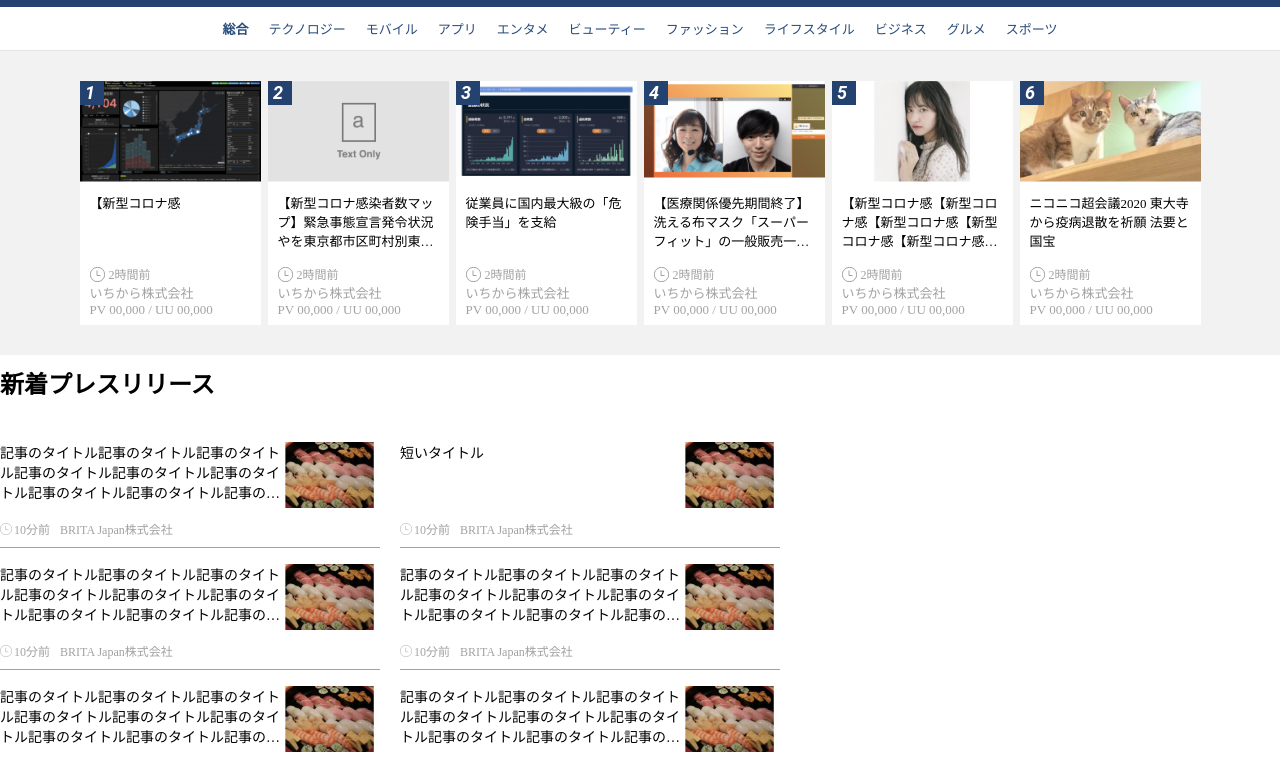
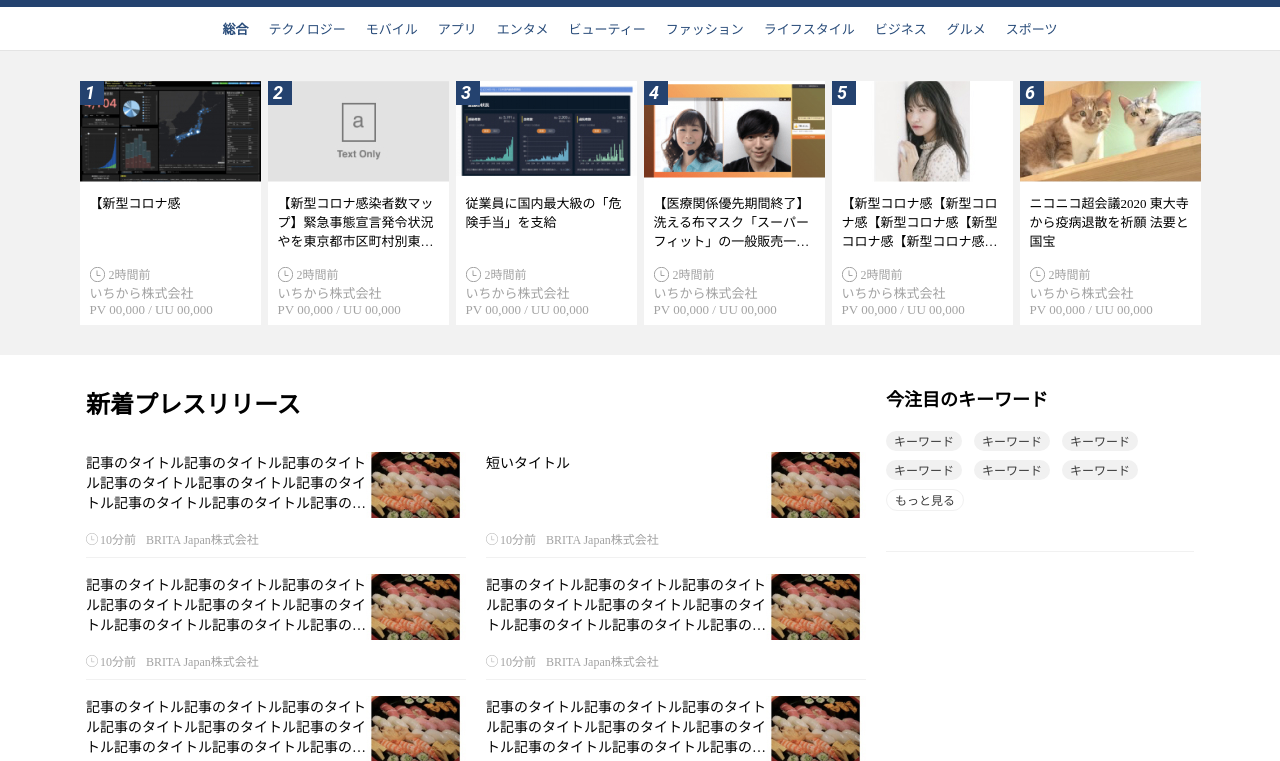
Before and after one commit to Romira915/training-html-css, a plain HTML site: page index.html in a window 1280 px wide. Shown: the part 74-835 px from the top of the page. Drawn offline with Linux system fonts and the light colour scheme.

Commit message:
feature: キーワードエリア実装とメインコンテンツの全体レイアウト

```diff
--- a/index.html
+++ b/index.html
@@ -375,7 +375,7 @@
             </ol>
         </section>
 
-        <main>
+        <main class="content">
             <section class="new-pressrelease">
                 <h2 class="new-pressrelease__head2">
                     新着プレスリリース
@@ -557,6 +557,48 @@
                 </div>
 
             </section>
+            <section class="keyword-section">
+                <h2 class="keyword-section__head2">
+                    今注目のキーワード
+                </h2>
+                <ul class="keyword__list">
+                    <li class="keyword__word">
+                        <a href="#">
+                            キーワード
+                        </a>
+                    </li>
+                    <li class="keyword__word">
+                        <a href="#">
+                            キーワード
+                        </a>
+                    </li>
+                    <li class="keyword__word">
+                        <a href="#">
+                            キーワード
+                        </a>
+                    </li>
+                    <li class="keyword__word">
+                        <a href="#">
+                            キーワード
+                        </a>
+                    </li>
+                    <li class="keyword__word">
+                        <a href="#">
+                            キーワード
+                        </a>
+                    </li>
+                    <li class="keyword__word">
+                        <a href="#">
+                            キーワード
+                        </a>
+                    </li>
+                    <li class="keyword__word keyword__more">
+                        <a href="#">
+                            もっと見る
+                        </a>
+                    </li>
+                </ul>
+            </section>
         </main>
     </div>
 </body>
--- a/style.css
+++ b/style.css
@@ -2,6 +2,7 @@
   --standard-font-size: 13px;
   --sm-font-size: 12px;
   --lg-font-size: 14px;
+  --xl-font-size: 18px;
   --xxl-font-size: 24px;
 
   --primary-color: #24426f;
@@ -10,7 +11,9 @@
   --secondary-700-color: #3879b7;
   --white-color: #ffffff;
   --gray-color: #a2a2a2;
+  --gray-white-color: #f1f1f1;
   --black-color: #000000;
+  --black-light-color: #3b3b3b;
 }
 
 body {
@@ -320,7 +323,7 @@ a:visited {
   .new-pressrelease__head2 {
     font-size: var(--xxl-font-size);
     font-weight: bold;
-    margin: 10px 0;
+    margin: 0;
   }
 
   h3 {
@@ -428,10 +431,61 @@ a:visited {
   display: block;
   height: 0;
   width: 380px;
-  border-bottom: 1px solid var(--gray-color);
+  border-bottom: 1px solid var(--gray-white-color);
   position: absolute;
   left: 0;
   right: 0;
   bottom: 0;
   margin: auto;
 }
+
+.keyword-section {
+  display: flex;
+  flex-direction: column;
+  gap: 20px;
+  height: fit-content;
+  padding-bottom: 40px;
+  border-bottom: 1px solid var(--gray-white-color);
+
+  .keyword-section__head2 {
+    font-size: var(--xl-font-size);
+    font-weight: bold;
+    margin: 0;
+  }
+}
+
+.keyword__list {
+  display: flex;
+  flex-wrap: wrap;
+  width: 308px;
+  row-gap: 9px;
+  column-gap: 12px;
+  margin: 0;
+  color: var(--black-light-color);
+
+  .keyword__word {
+    font-size: var(--sm-font-size);
+    background-color: var(--gray-white-color);
+    padding: 1px 8px;
+    border-radius: 14px;
+    width: fit-content;
+    height: fit-content;
+  }
+  .keyword__word:hover {
+    color: var(--black-color);
+  }
+
+  .keyword__more {
+    background-color: var(--white-color);
+    border: 1px solid var(--gray-white-color);
+  }
+  .keyword__more:hover {
+    color: var(--secondary-color);
+  }
+}
+
+.content {
+  display: flex;
+  justify-content: center;
+  margin: 30px auto;
+}
```
